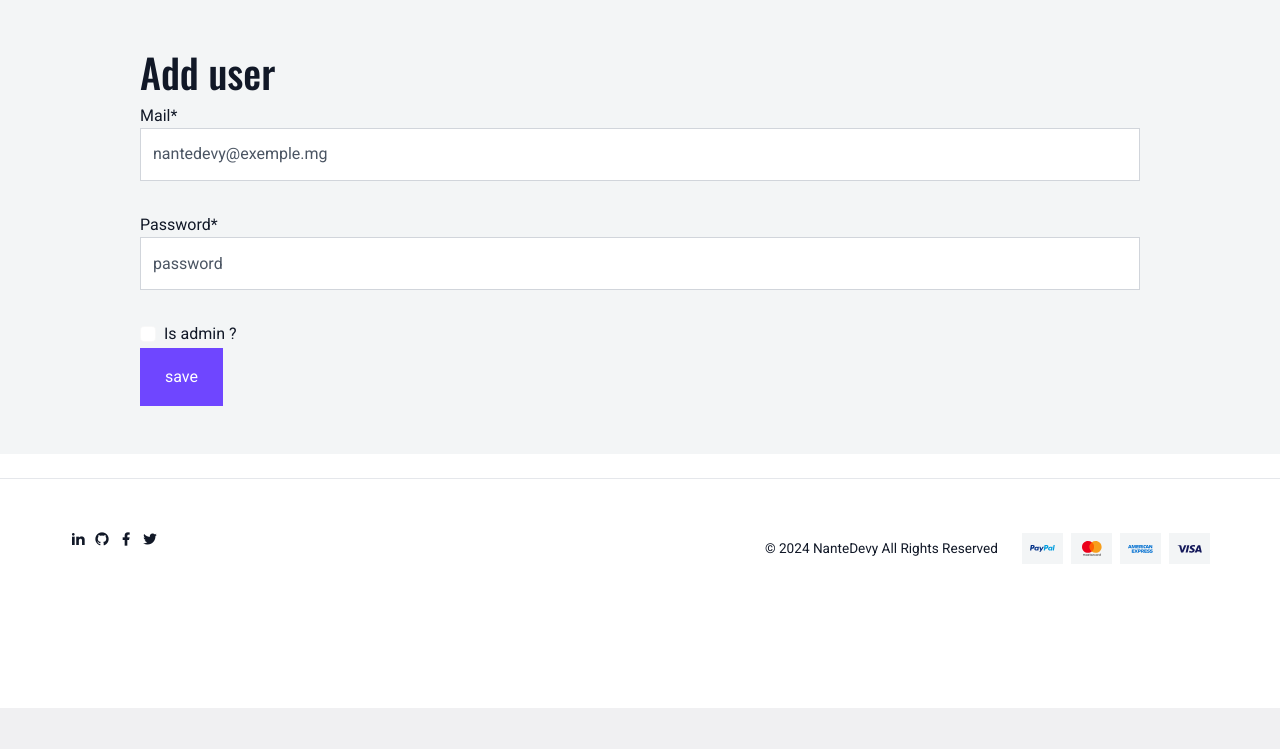
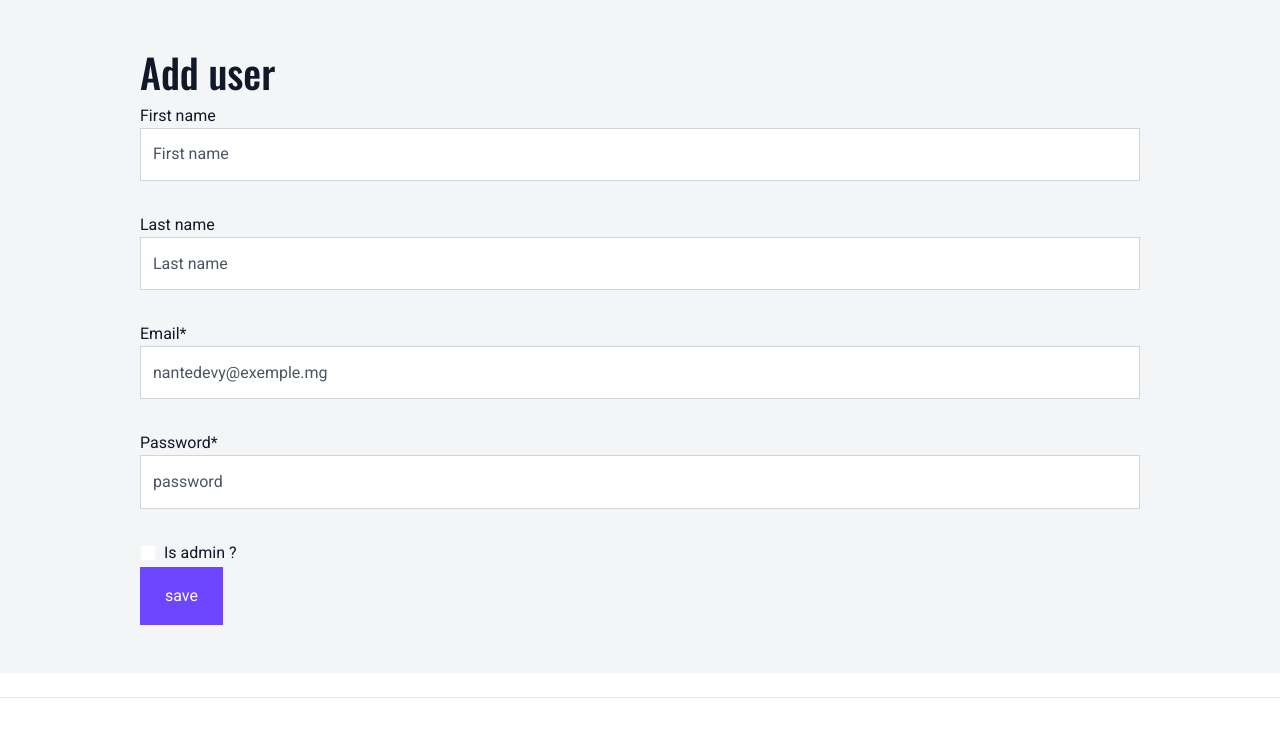
Before and after one commit to anjanante/oil_sale_pp8, a PHP site: page /index.php/admin/user/add in a window 1280 px wide. Shown: the part 92-841 px from the top of the page. Before the commit the page ends 800 px from the top, so only its background shows below. Run offline with PHP 8.4, Linux system fonts and the light colour scheme.

Commit message:
MAnage user register front

```diff
--- a/_partials/header.php
+++ b/_partials/header.php
@@ -437,7 +437,11 @@
                                 </a>
                                 <ul class="dropdown-menu">
                                     <li><a class="dropdown-item" href="/index.php/login">Login</a></li>
-                                    <li><a class="dropdown-item" href="/index.php/register">Register</a></li>
+                                    <?php
+                                        $sRegister = (isset($_SESSION['logged']) && $_SESSION['logged'] && $_SESSION['admin'] == 1)
+                                            ? "/index.php/admin/user/add" : "/index.php/register";
+                                    ?>
+                                    <li><a class="dropdown-item" href="<?= $sRegister ?>">Register</a></li>
                                     <li><a class="dropdown-item" href="/index.php/admin">Admin</a></li>
                                 </ul>
                             </li>
--- a/admin/user_add.php
+++ b/admin/user_add.php
@@ -5,8 +5,16 @@
             <h1>Add user</h1>
             <div class="col-lg-12">
                 <form method="POST" name="user" action="/index.php/admin/user/add">
+                <div class="form-group">
+                        <label for="email">First name</label>
+                        <input type="email" class="form-control" name="firstname" placeholder="First name">
+                    </div>
                     <div class="form-group">
-                        <label for="email">Mail*</label>
+                        <label for="email">Last name</label>
+                        <input type="email" class="form-control" name="lastname" placeholder="Last name" required>
+                    </div>
+                    <div class="form-group">
+                        <label for="email">Email*</label>
                         <input type="email" class="form-control" name="mail" placeholder="nantedevy@exemple.mg" required>
                     </div>
                     <div class="form-group">
--- a/controllers.php
+++ b/controllers.php
@@ -49,7 +49,13 @@ function logout()
 
 function register()
 {
-    require_once 'front/register.php';
+    if (!empty($_POST)) {
+        setUser($_POST);
+        header('Location: /');
+        exit();
+    } else {
+        require_once 'front/register.php';
+    }
 }
 
 function products()
--- a/modele.php
+++ b/modele.php
@@ -36,7 +36,7 @@ function setUser($aData)
     if (isset($aData['id']) && $aData['id']) {
         $sQuery = "UPDATE user SET email=:email Where id=:id";
     } else {
-        $sQuery = "INSERT INTO user SET email=:email, password=:password, admin=:admin";
+        $sQuery = "INSERT INTO user SET firstname=:firstname, lastname=:lastname, email=:email, password=:password, admin=:admin";
         if(findConnectedUser($aData, true)){
             echo "<code>The user ".$aData["mail"]." already exist</code>";
             $bUserExist = true;
@@ -46,6 +46,8 @@ function setUser($aData)
     $sPassword = password_hash($aData['password'], PASSWORD_BCRYPT, ['cost' => 12]);
 
     $stmt = $oCon->prepare($sQuery);
+    $stmt->bindParam(":firstname", $aData['firstname']);
+    $stmt->bindParam(":lastname", $aData['lastname']);
     $stmt->bindParam(":email", $aData['mail']);
     $stmt->bindParam(":password", $sPassword);
     $bIsAdmin = isset($aData['admin']) && $aData['admin'] == '1' ? 1 : 0;
```
Also changed, not shown: front/register.php (+5 -5 lines).
